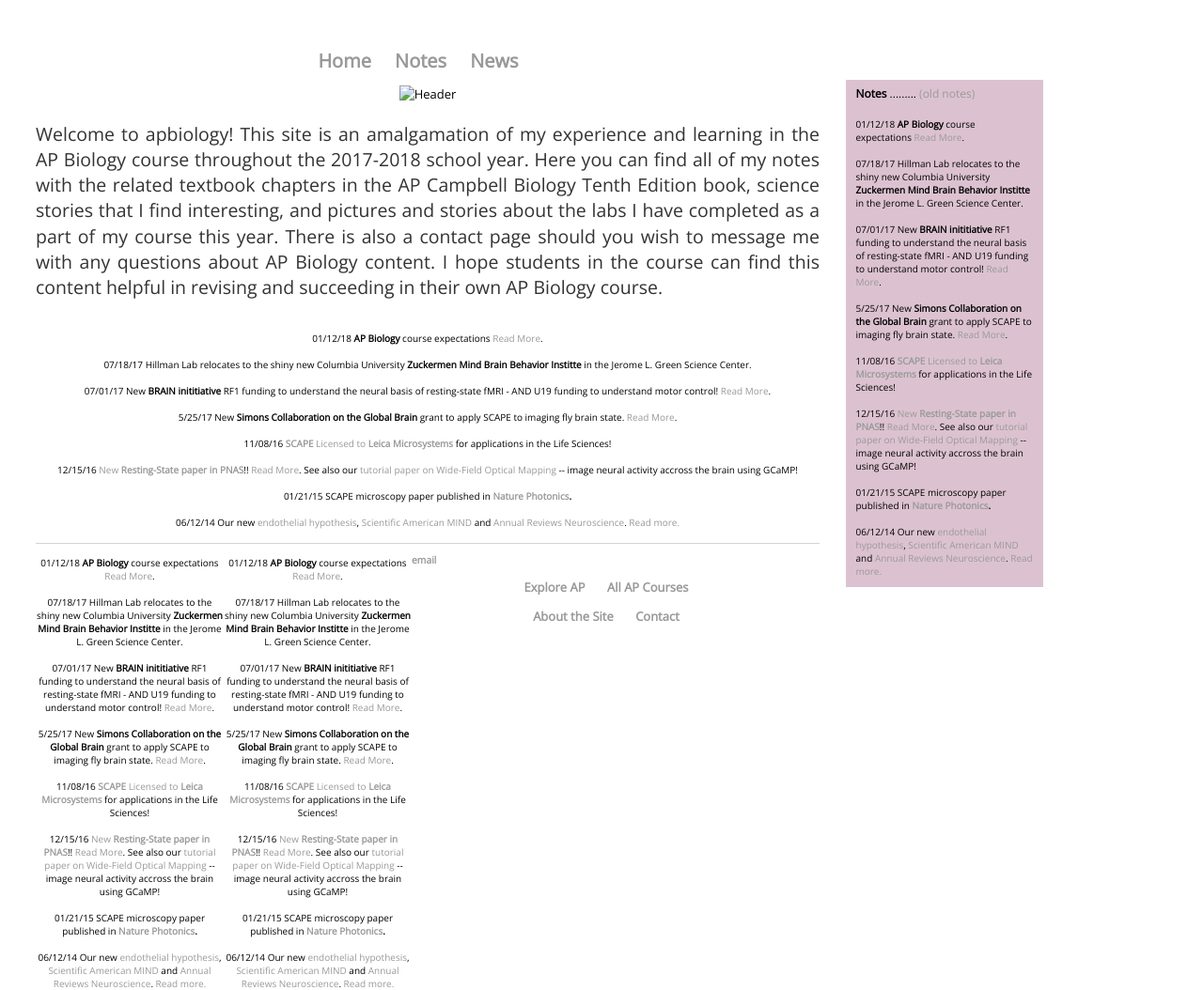
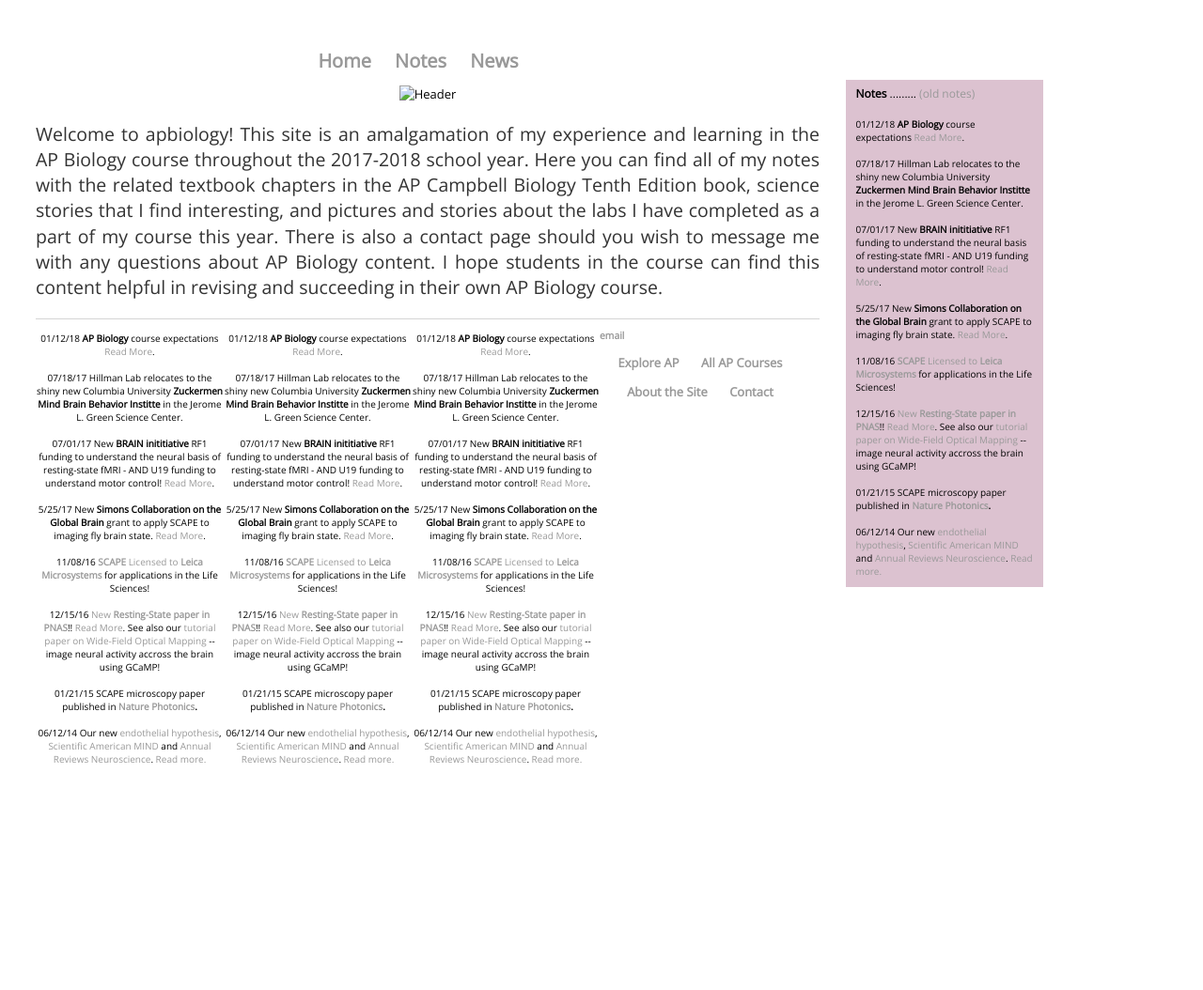
Before and after one commit to meganscarlett/meganscarlett.github.io, a Jekyll site: the page built from index.html, in a window 1280 px wide. Shown: the whole page at 94% size. Built offline with Jekyll 4.4.1, drawn with Linux system fonts in a browser that asks for light colours; after the commit the page ends 968 px from its top, so only the background shows below that.

Commit message:
Update columns.css

```diff
--- a/css/columns.css
+++ b/css/columns.css
@@ -1,4 +1,4 @@
-<body>
+
 #column-left {
 	width: 200px;
 	height: 200px;
@@ -16,4 +16,48 @@
 	height: 200px;
 	float: left;
 }
-</body>
+
+body {
+  font-family: 'Open Sans', serif;
+  font-size: 13px;
+  padding: 30px;
+  padding-right: 400px;
+}
+nav ul, footer ul {
+    font-family: 'Open Sans', sans-serif;
+    padding: 0px;
+    list-style: none;
+    font-weight: bold;
+}
+nav ul li, footer ul li {
+    display: inline;
+    margin-right: 20px;
+}
+a {
+    text-decoration: none;
+    color: #999;
+}
+a:hover {
+    text-decoration: underline;
+}
+h1 {
+    font-size: 3em;
+}
+p {
+    font-size: 1.5em;
+    line-height: 1.4em;
+    color: #333;
+}
+footer {
+    border-top: 1px solid #d5d5d5;
+    font-size: .8em;
+}
+
+ul.posts {
+    margin: 20px auto 40px;
+    font-size: 1.5em;
+}
+
+ul.posts li {
+    list-style: none;
+}
```
